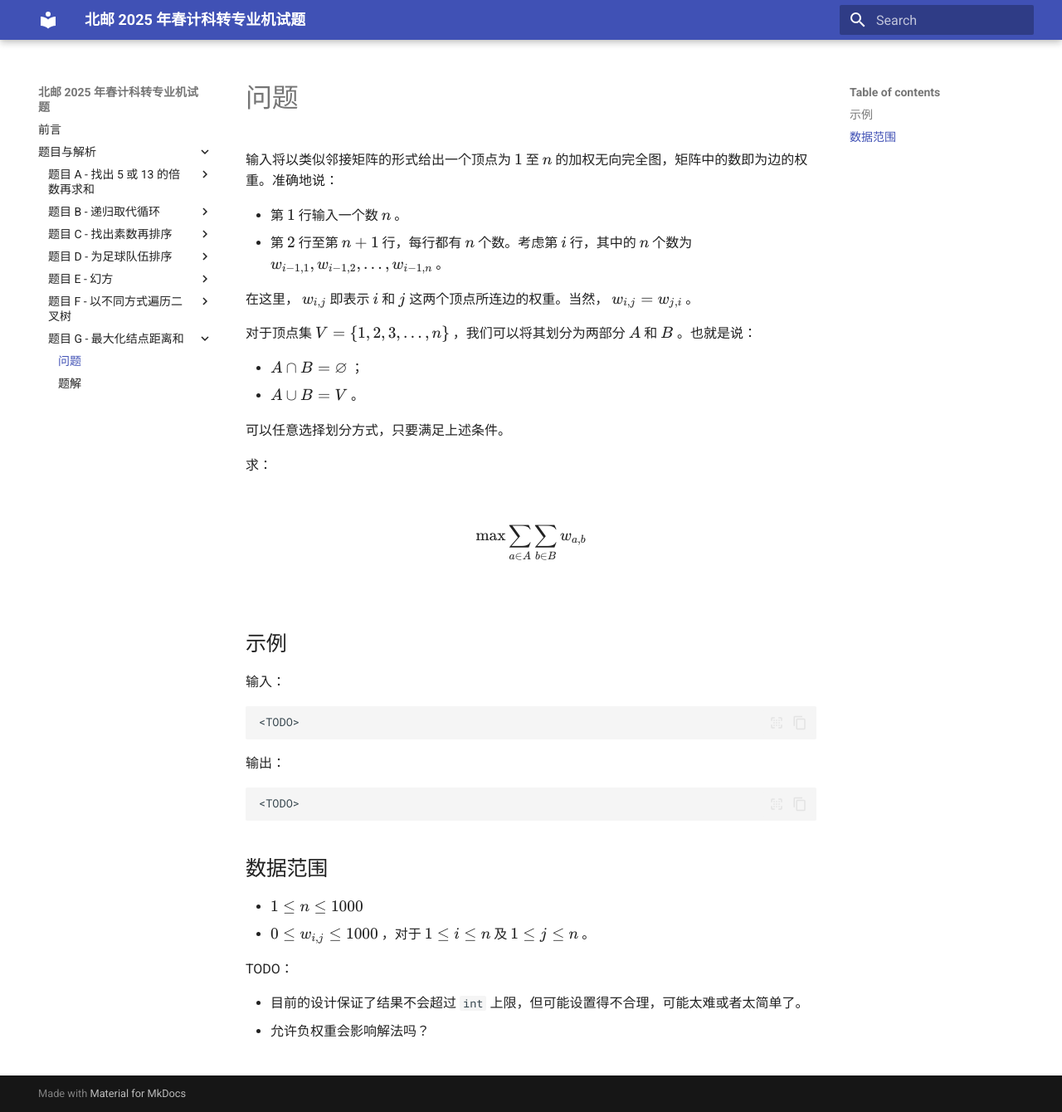
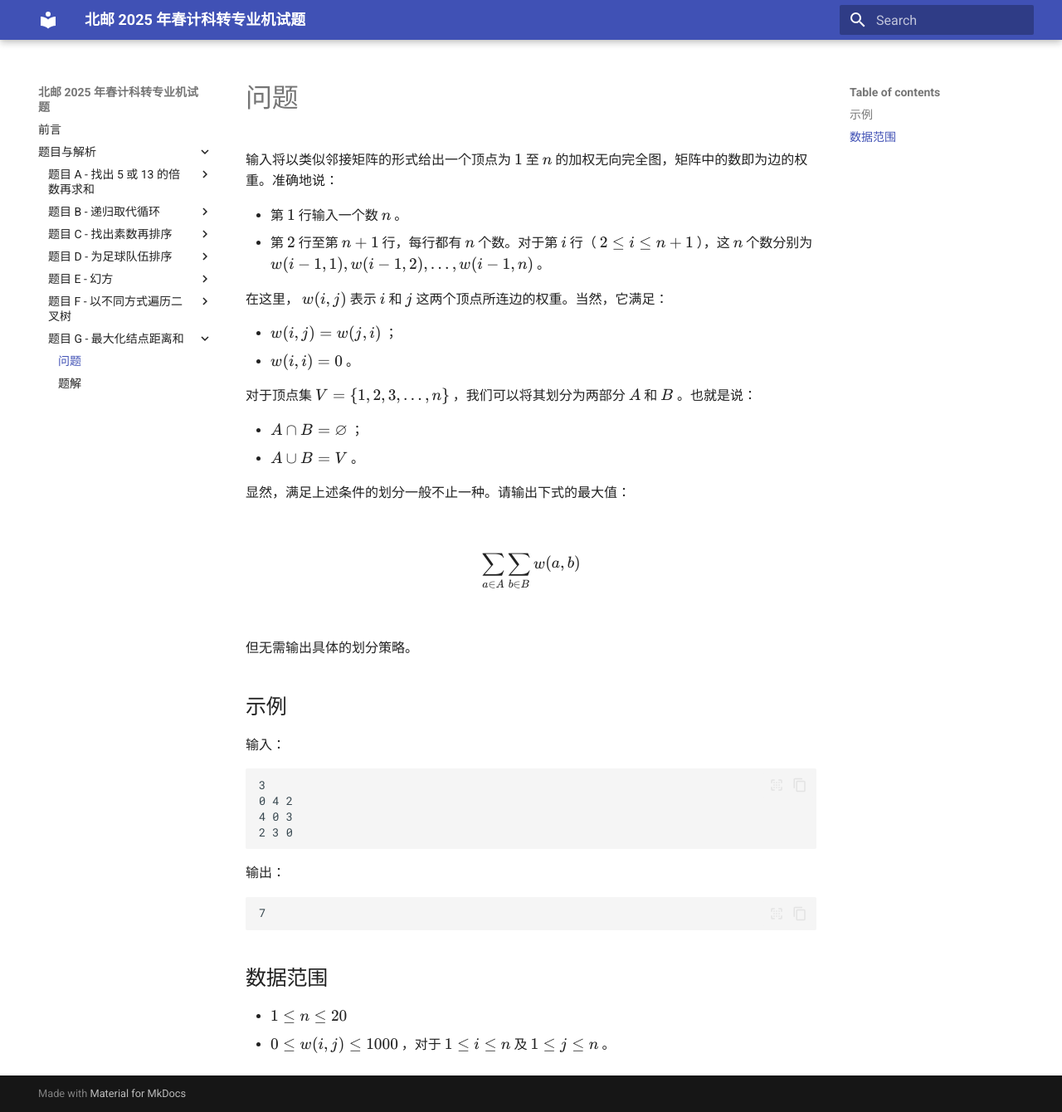
Before and after one commit to LS-Hower/bupt-major-switching-programming-questions, an MkDocs documentation site: the page built from docs/problem-g/question.md, in a window 1280 px wide and 1340 px high. Shown: the whole window at 83% size. Built offline with MkDocs 1.6.1 and Material for MkDocs 9.7.7, drawn with Linux system fonts in a browser that asks for light colours.

Commit message:
Fix problem G question part

````diff
--- a/docs/problem-g/question.md
+++ b/docs/problem-g/question.md
@@ -1,43 +1,44 @@
 输入将以类似邻接矩阵的形式给出一个顶点为 $1$ 至 $n$ 的加权无向完全图，矩阵中的数即为边的权重。准确地说：
 
 - 第 $1$ 行输入一个数 $n$ 。
-- 第 $2$ 行至第 $n+1$ 行，每行都有 $n$ 个数。考虑第 $i$ 行，其中的 $n$ 个数为 $w_{i-1, 1}, w_{i-1, 2}, \ldots, w_{i-1, n}$ 。
+- 第 $2$ 行至第 $n+1$ 行，每行都有 $n$ 个数。对于第 $i$ 行（ $2 \le i \le n+1$ ），这 $n$ 个数分别为 $w(i-1, 1), w(i-1, 2), \ldots, w(i-1, n)$ 。
 
-在这里， $w_{i, j}$ 即表示 $i$ 和 $j$ 这两个顶点所连边的权重。当然， $w_{i, j} = w_{j, i}$ 。
+在这里， $w(i, j)$ 表示 $i$ 和 $j$ 这两个顶点所连边的权重。当然，它满足：
+
+- $w(i, j) = w(j, i)$ ；
+- $w(i, i) = 0$ 。
 
 对于顶点集 $V = \{1, 2, 3, \ldots, n\}$ ，我们可以将其划分为两部分 $A$ 和 $B$ 。也就是说：
 
 - $A \cap B = \varnothing$ ；
 - $A \cup B = V$ 。
 
-可以任意选择划分方式，只要满足上述条件。
-
-求：
+显然，满足上述条件的划分一般不止一种。请输出下式的最大值：
 
 $$
-\max \sum_{a \in A} \sum_{b \in B} w_{a, b}
+\sum_{a \in A} \sum_{b \in B} w(a, b)
 $$
+
+但无需输出具体的划分策略。
 
 ## 示例
 
 输入：
 
 ```text
-<TODO>
+3
+0 4 2
+4 0 3
+2 3 0
 ```
 
 输出：
 
 ```text
-<TODO>
+7
 ```
 
 ## 数据范围
 
-- $1 \le n \le 1000$
-- $0 \le w_{i, j} \le 1000$ ，对于 $1 \le i \le n$ 及 $1 \le j \le n$ 。
-
-TODO：
-
-- 目前的设计保证了结果不会超过 `int` 上限，但可能设置得不合理，可能太难或者太简单了。
-- 允许负权重会影响解法吗？
+- $1 \le n \le 20$
+- $0 \le w(i, j) \le 1000$ ，对于 $1 \le i \le n$ 及 $1 \le j \le n$ 。
````
